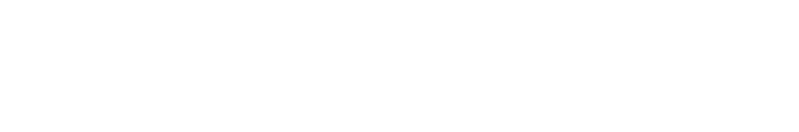
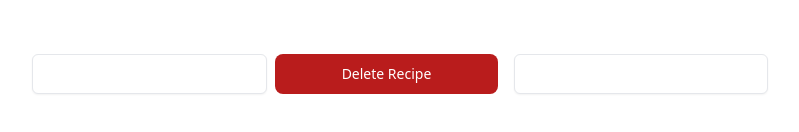
Before and after one commit to itsSauravK/RecipeGemini, a React (Create React App) app in the folder frontend/: page /recipe/1 in a window 1280 px wide. Shown: the part 224-356 px from the top of the page, without its empty margins (240-1039 px from the left). Built offline with nearby package versions, Linux system fonts and the light colour scheme; no server answers.

Commit message:
Designed recipe details

```diff
--- a/frontend/src/pages/Home.js
+++ b/frontend/src/pages/Home.js
@@ -9,6 +9,7 @@ const Home = () => {
         setLoading(true)
         const result = await fetch(`${process.env.REACT_APP_API_URL}/getAllRecipe`);
         const response = await result.json();
+        console.log(response)
         setRecipes(response);
         setLoading(false);
     }
--- a/frontend/src/pages/RecipeDetails.js
+++ b/frontend/src/pages/RecipeDetails.js
@@ -1,10 +1,31 @@
-import { useParams} from "react-router-dom";
+import { Link, useParams} from "react-router-dom";
 import { useEffect, useState } from "react";
+import { useNavigate } from 'react-router-dom';
 //Page to show recipe details
 const RecipeDetails = () => {
+
     const { id } = useParams();
     const [recipe, setRecipe] = useState({});
     const [loading, setLoading] = useState(false);
+    const navigate = useNavigate();
+    const handleDelete = async () => {
+        setLoading(true);
+        const url = `${process.env.REACT_APP_API_URL}/deleteRecipe`;
+        try {
+            await fetch(url, {
+                method: 'DELETE',
+                headers: {
+                    'Content-Type': 'application/json',
+                },
+                body: JSON.stringify({ id: id }),
+            });
+        } catch (error) {
+            console.error('Error:', error);
+        }
+        setLoading(false);
+        navigate('/');
+    };
+
     const getRecipeSteps = async () => {
         setLoading(true);
         const url = `${process.env.REACT_APP_API_URL}/getRecipe`;
@@ -48,7 +69,7 @@ const RecipeDetails = () => {
                         <div className="p-6">
                         <ol className="list-decimal list-inside grid gap-4">
                             {recipe.steps && recipe.steps.map((step, index) => (
-                            <div className="space-y-2 my-4">
+                            <div className="space-y-2 my-4" key={index}>
                                 <h3 className="text-sm">{step}</h3>
                                 <p className="text-sm leading-none text-gray-500">Step {index + 1}</p>
                             </div>
@@ -57,7 +78,26 @@ const RecipeDetails = () => {
                         </div>
                     </div>
                 </div>
-
+                <div className="grid grid-flow-col gap-2" >
+                    <Link to={`/`}  className="inline-flex text-white h-10 items-center justify-center rounded-md border border-gray-200 border-gray-200 bg-white px-8 text-sm font-medium shadow-sm gap-1 transition-colors hover:bg-gray-100 hover:text-gray-900 focus-visible:outline-none focus-visible:ring-1 focus-visible:ring-gray-950 disabled:pointer-events-none disabled:opacity-50 dark:border-gray-800 dark:border-gray-800 dark:bg-gray-950 dark:hover:bg-gray-950 dark:hover:text-gray-50 dark:focus-visible:ring-gray-300">
+                        <button type="button">
+                            Home Page
+                        </button>
+                    </Link>
+                    <button
+                        className="focus:outline-none text-white bg-red-700 hover:bg-red-800 focus:ring-4 focus:ring-red-300 font-medium rounded-lg text-sm px-5 py-2.5 me-2 mb-2 dark:bg-red-600 dark:hover:bg-red-700 dark:focus:ring-red-900"
+                        type="button"
+                        onClick={handleDelete}
+                                    >
+                        Delete Recipe
+                    </button>
+                     <button
+                        className="inline-flex text-white h-10 items-center justify-center rounded-md border border-gray-200 border-gray-200 bg-white px-8 text-sm font-medium shadow-sm gap-1 transition-colors hover:bg-gray-100 hover:text-gray-900 focus-visible:outline-none focus-visible:ring-1 focus-visible:ring-gray-950 disabled:pointer-events-none disabled:opacity-50 dark:border-gray-800 dark:border-gray-800 dark:bg-gray-950 dark:hover:bg-gray-950 dark:hover:text-gray-50 dark:focus-visible:ring-gray-300"
+                        type="button"
+                                                        >
+                        Update Recipe
+                    </button>
+                </div>
             </div>
     );
 }
```
Also changed, not shown: 2 other files (tests, documents, lock files or other folders).
